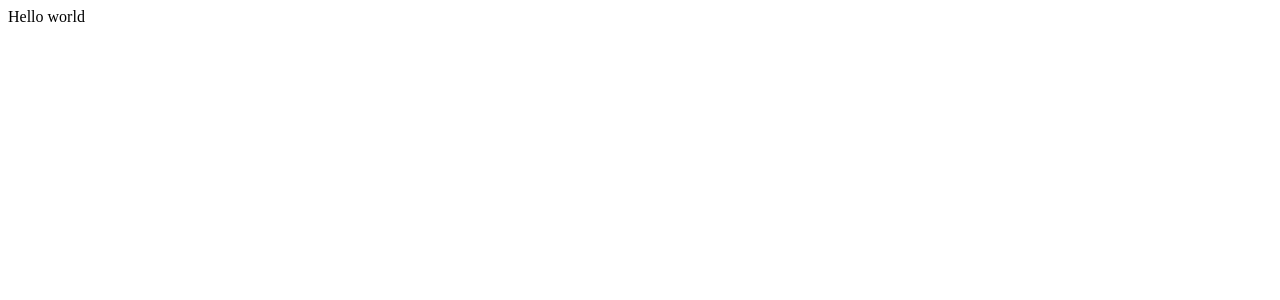
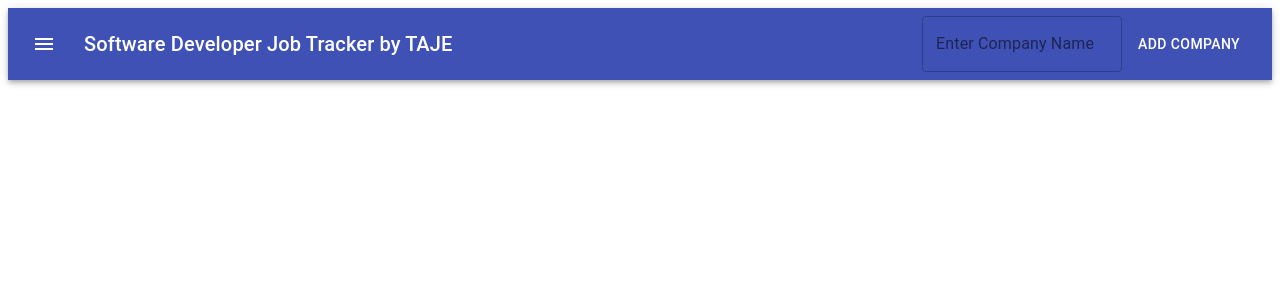
Before and after one commit to TAJE-Development-Group/JobTracker, a React app: page / in a window 1280 px wide. Shown: the top 300 px of the page. Built offline with nearby package versions, Linux system fonts and the light colour scheme.

Commit message:
Nav Bar Skeleton > > Co-authored-by: jordanking7 <jordanking7@gmail.com>

```diff
--- a/client/App.jsx
+++ b/client/App.jsx
@@ -1,19 +1,30 @@
-import React, { Component } from 'react';
+import React, { Component, useState } from 'react';
+import NavBar from './Components/Navbar.jsx'
+import { context } from './Context/context';
 
 
-class App extends Component {
-  constructor(props) {
-    super(props);
-    this.state = {};
+const App = () => {
+  const [globalState, setGlobalState] = useState();
+
+  // useEffect(() => {
+  //   // fetch
+
+  //   //-->
+  //   // setGlobalState(whatever we get back)
+  // })
+
+  const state = {
+    globalState,
+    setGlobalState
   }
 
-  render() {
-    return (
-      <div>
-        Hello world
-      </div>
-    );
-  }
-}
+  return (
+    <div>
+      <context.Provider value = { state }>
+      <NavBar />
+      </context.Provider>
+    </div>
+  );
+};
 
 export default App;
--- /dev/null
+++ b/client/Components/Navbar.jsx
@@ -0,0 +1,50 @@
+import React from 'react';
+import { makeStyles } from '@material-ui/core/styles';
+import AppBar from '@material-ui/core/AppBar';
+import Toolbar from '@material-ui/core/Toolbar';
+import Typography from '@material-ui/core/Typography';
+import Button from '@material-ui/core/Button';
+import IconButton from '@material-ui/core/IconButton';
+import MenuIcon from '@material-ui/icons/Menu';
+import TextField from '@material-ui/core/TextField';
+
+const useStyles = makeStyles((theme) => ({
+  root: {
+    flexGrow: 1,
+  },
+  menuButton: {
+    marginRight: theme.spacing(2),
+  },
+  title: {
+    flexGrow: 1,
+  },
+  emptyField: {
+    '& > *': {
+      margin: theme.spacing(1),
+      width: '25ch',
+    },
+  }
+}));
+
+export default function NavBar() {
+  const classes = useStyles();
+
+  return (
+    <div className={classes.root}>
+      <AppBar position="static">
+        <Toolbar>
+          <IconButton edge="start" className={classes.menuButton} color="inherit" aria-label="menu">
+            <MenuIcon />
+          </IconButton>
+          <Typography variant="h6" className={classes.title}>
+            Software Developer Job Tracker by TAJE
+          </Typography>
+          <form className={classes.emptyField} noValidate autoComplete="off">
+            <TextField id="outlined-basic" label="Enter Company Name" variant="outlined" />
+          </form>
+          <Button color="inherit">Add Company</Button>
+        </Toolbar>
+      </AppBar>
+    </div>
+  );
+}
--- /dev/null
+++ b/client/Context/context.js
@@ -0,0 +1,8 @@
+import React from 'react';
+
+// const initialState = [];
+
+// const StateContext = React.createContext<State>([{}, () => {}]);
+export const context = React.createContext(null)
+
+// export default StateContext;
--- a/package.json
+++ b/package.json
@@ -20,10 +20,9 @@
     "concurrently": "^6.0.0",
     "css-loader": "^5.2.0",
     "enzyme": "^3.11.0",
-    "enzyme-adapter-react-16": "^1.15.6",
     "style-loader": "^2.0.0",
     "url-loader": "^4.1.1",
-    "webpack": "^5.28.0",
+    "webpack": "^4.29.0",
     "webpack-cli": "^4.6.0",
     "webpack-dev-server": "^3.11.2",
     "webpack-serve": "^3.2.0"
```
